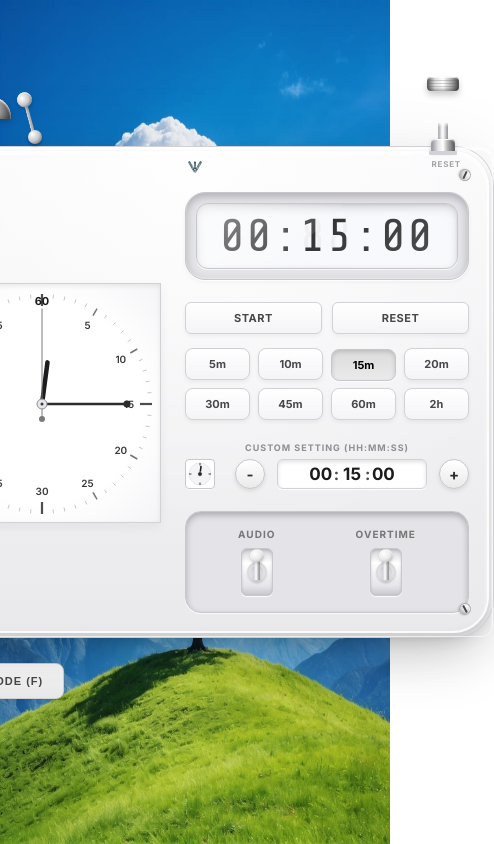
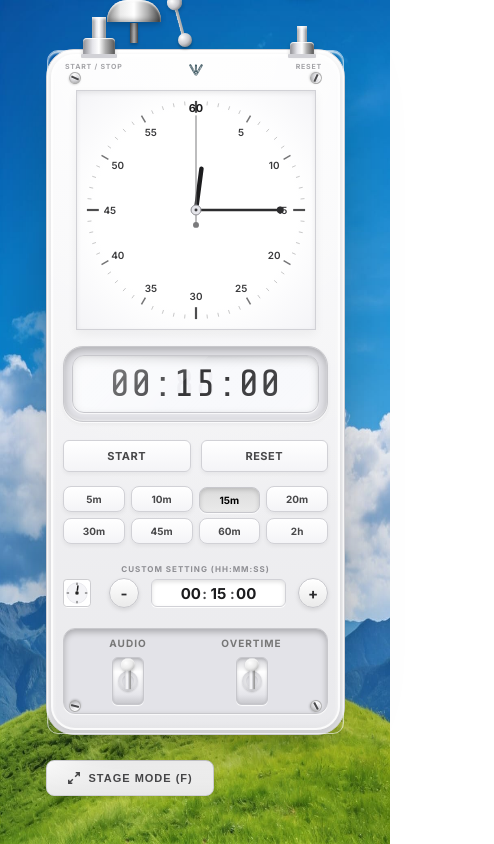
Before and after one commit to Amani-Ishimwe/wakati, a React (Vite) app: page / in a window 390 px wide. Shown: the whole page, 494 px wide, since content can reach past the window. Built offline with nearby package versions, Linux system fonts and the light colour scheme.

Commit message:
added responsiveness

```diff
--- a/src/KnobDial.tsx
+++ b/src/KnobDial.tsx
@@ -207,9 +207,8 @@ export const KnobDial: React.FC<KnobDialProps> = ({
         aria-label="Stopwatch dial face. Drag anywhere on the face to set minutes."
       >
         <svg
-          width="240"
-          height="240"
-          className="absolute inset-0 pointer-events-none select-none z-[1]"
+          viewBox="0 0 240 240"
+          className="absolute inset-0 pointer-events-none select-none z-[1] w-full h-full"
           aria-hidden="true"
         >
           {renderTicks()}
--- a/src/index.css
+++ b/src/index.css
@@ -1098,3 +1098,170 @@ input:focus-visible {
 .glass-shift {
   transition: transform 0.1s ease-out;
 }
+
+/* --- RESPONSIVE MEDIA QUERIES (Mobile & Tablet Support) --- */
+@media (max-width: 620px) {
+  #root {
+    padding: 10px;
+  }
+
+  .deck-timer-casing {
+    max-width: 95vw;
+    padding: 35px 16px 20px 16px;
+    border-radius: 28px;
+  }
+
+  .deck-timer-casing::after {
+    border-radius: 24px;
+  }
+
+  .timer-plungers-container {
+    left: 12px;
+    right: 12px;
+  }
+
+  .plunger-label {
+    font-size: 7px;
+  }
+
+  .plunger-label-left {
+    left: 18px;
+  }
+
+  .plunger-label-right {
+    right: 22px;
+  }
+
+  /* Stack columns vertically on small screens */
+  .casing-grid-container {
+    flex-direction: column;
+    gap: 16px;
+    margin-top: 5px;
+  }
+
+  .casing-left-column {
+    width: 190px; /* scale down the dial */
+  }
+
+  .casing-right-column {
+    width: 100%;
+  }
+
+  /* Make VFD digits fit on mobile screen width */
+  .vfd-text-container,
+  .vfd-bg-shadow {
+    font-size: 38px;
+    letter-spacing: 1px;
+  }
+
+  .vfd-screen-bezel {
+    padding: 8px;
+    margin-bottom: 6px;
+  }
+
+  .vfd-screen-glass {
+    height: 58px;
+  }
+
+  .presets-grid {
+    gap: 6px;
+    margin-bottom: 8px;
+  }
+
+  .preset-button {
+    font-size: 10px;
+    padding: 6px 2px;
+  }
+
+  .custom-input-panel {
+    margin-bottom: 8px;
+  }
+
+  .custom-input-label {
+    font-size: 8px;
+    margin-bottom: 4px;
+  }
+
+  .debossed-lcd-window {
+    width: 135px;
+    height: 28px;
+  }
+
+  .lcd-input-field {
+    width: 27px;
+    font-size: 15px;
+  }
+
+  .lcd-colon {
+    font-size: 14px;
+  }
+
+  .small-square-watch {
+    width: 28px;
+    height: 28px;
+    margin-right: 6px;
+  }
+
+  .small-square-watch svg {
+    width: 28px;
+    height: 28px;
+  }
+
+  .toggle-switch-group {
+    padding: 8px;
+    border-radius: 12px;
+  }
+
+  .toggle-switch-item {
+    font-size: 9px;
+  }
+
+  /* Stage Mode responsive layout overrides on Mobile */
+  .fullscreen-stage-mode .deck-timer-casing {
+    flex-direction: column !important;
+    max-width: 95vw;
+    height: auto;
+    max-height: 92vh;
+    padding: 24px 16px;
+    gap: 16px;
+  }
+
+  .fullscreen-stage-mode .casing-left-column {
+    width: 200px;
+  }
+
+  .fullscreen-stage-mode .vfd-text-container,
+  .fullscreen-stage-mode .vfd-bg-shadow {
+    font-size: 42px;
+    letter-spacing: 1.5px;
+  }
+
+  .fullscreen-stage-mode .vfd-screen-glass {
+    height: 64px;
+  }
+
+  .fullscreen-stage-mode .panel-controls-row {
+    margin-top: 8px;
+  }
+
+  .fullscreen-stage-mode .panel-btn-tactile {
+    height: 42px;
+    font-size: 13px;
+    border-radius: 6px;
+  }
+}
+
+/* Also support extra small devices (e.g. iPhone SE) */
+@media (max-width: 360px) {
+  .casing-left-column {
+    width: 170px;
+  }
+
+  .timer-plungers-container {
+    display: none !important; /* Hide plungers on tiny viewports to avoid overlapping */
+  }
+
+  .plunger-label {
+    display: none !important;
+  }
+}
```
